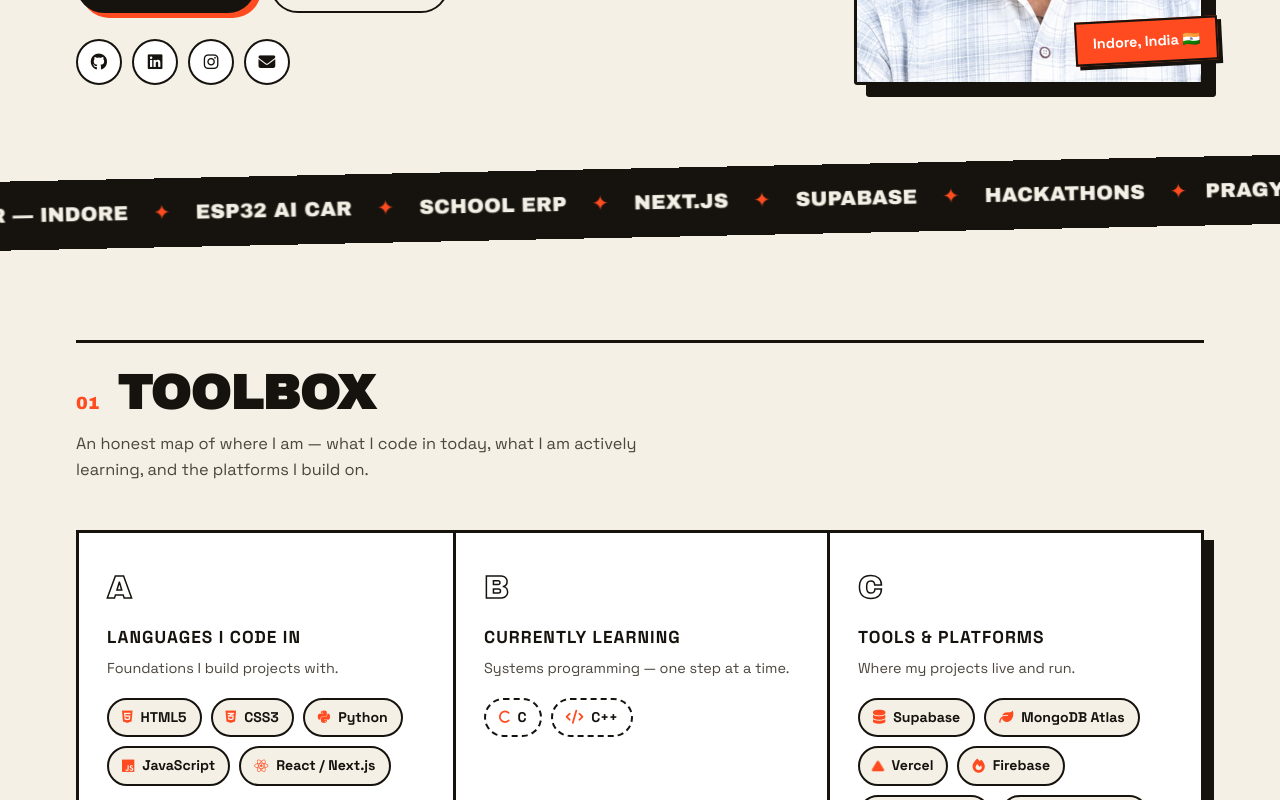
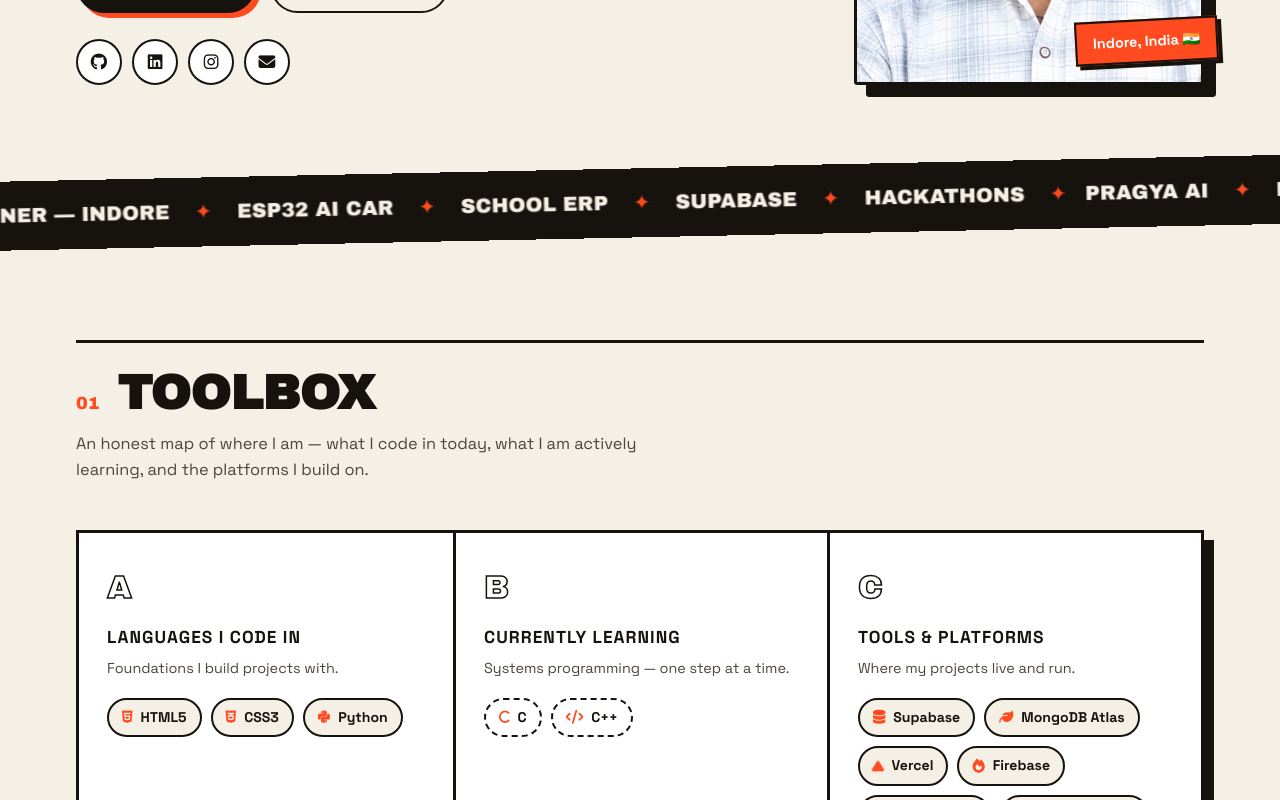
Before and after one commit to pimatrix/portfolio, a Next.js app: page / in a window 1280 px wide. Shown: the part 880-1680 px from the top of the page. Built offline with nearby package versions, Linux system fonts and the light colour scheme.

Commit message:
Remove JavaScript, React and Next.js from skills, summary and project stacks

```diff
--- a/app/Portfolio.jsx
+++ b/app/Portfolio.jsx
@@ -8,14 +8,14 @@ const PROJECTS = [
   {
     title: "Pragya AI",
     desc: "An AI chat workspace with four Indian Knowledge System personas — Veda, Neeti, Ganita and Sarathi — answering from classical Indian wisdom in Hindi, Hinglish and English. Exhibited at the Medicaps University IKS Exhibition, where real users picked it over generic AI answers.",
-    tags: ["Next.js", "Supabase", "Gemini + Groq"],
+    tags: ["Supabase", "Gemini + Groq"],
     link: "https://pragyaai.yashx.xyz",
     live: true,
   },
   {
     title: "DigiShala — ERP",
     desc: "A comprehensive cloud-based school management system tailored for Tier-2/3 institutions, featuring real-time databases and secure admin dashboards for principals, teachers and parents.",
-    tags: ["HTML/CSS", "JavaScript", "Firebase"],
+    tags: ["HTML/CSS", "Firebase"],
     link: "https://digishala.netlify.app",
     live: true,
   },
@@ -317,7 +317,7 @@ export default function Portfolio() {
             <div className="marquee-track">
               {[0, 1].map((n) => (
                 <span key={n}>
-                  Pragya AI <b>✦</b> Buildathon Winner — Indore <b>✦</b> ESP32 AI Car <b>✦</b> School ERP <b>✦</b> Next.js <b>✦</b> Supabase <b>✦</b> Hackathons <b>✦</b>
+                  Pragya AI <b>✦</b> Buildathon Winner — Indore <b>✦</b> ESP32 AI Car <b>✦</b> School ERP <b>✦</b> Supabase <b>✦</b> Hackathons <b>✦</b>
                 </span>
               ))}
             </div>
@@ -338,8 +338,6 @@ export default function Portfolio() {
                   <span className="chip"><i className="fab fa-html5"></i> HTML5</span>
                   <span className="chip"><i className="fab fa-css3-alt"></i> CSS3</span>
                   <span className="chip"><i className="fab fa-python"></i> Python</span>
-                  <span className="chip"><i className="fab fa-js"></i> JavaScript</span>
-                  <span className="chip"><i className="fab fa-react"></i> React / Next.js</span>
                 </div>
               </div>
               <div className="skill-col">
@@ -466,7 +464,7 @@ export default function Portfolio() {
         <div className="wrap">
           <div className="big">Yash <span>Sharma</span></div>
           <div className="f-row">
-            <span>© {new Date().getFullYear()} Yash Sharma. Built with Next.js &amp; precision.</span>
+            <span>© {new Date().getFullYear()} Yash Sharma. Built with precision.</span>
             <span className="soc">
               <a href="https://github.com/yash-sharmax" target="_blank" rel="noopener noreferrer" aria-label="GitHub"><i className="fab fa-github"></i></a>
               <a href="https://www.linkedin.com/in/yashsharmax" target="_blank" rel="noopener noreferrer" aria-label="LinkedIn"><i className="fab fa-linkedin"></i></a>
```
Also changed, not shown: public/resume.html (+6 -6 lines).
